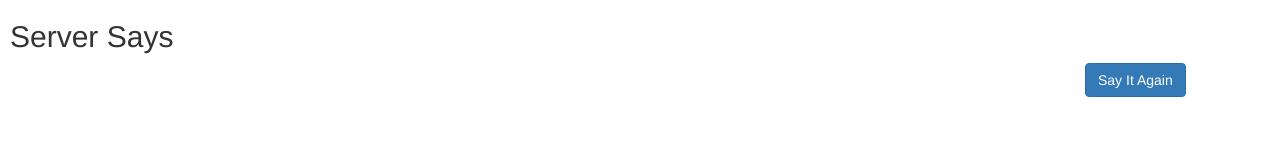
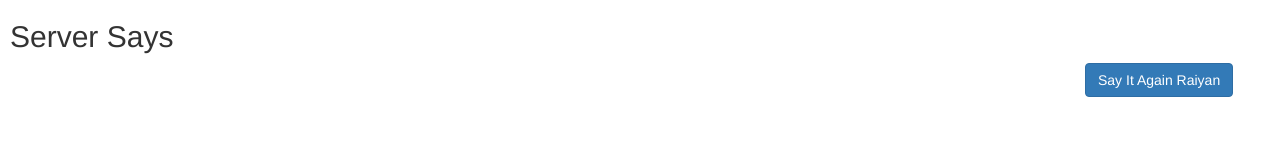
Before and after one commit to ds-ms/builddemo, a website: page public/index.html in a window 1280 px wide. Drawn offline with nearby package versions, Linux system fonts and the light colour scheme; some packages are replaced by stand-ins of ours; no server answers.

Commit message:
Update index.html

```diff
--- a/public/index.html
+++ b/public/index.html
@@ -22,7 +22,7 @@
                 </div>
             </div>
             <div class="col-xs-4 col-md-2">
-                <button class="btn btn-primary" ng-click="sayHelloToServer()">Say It Again</button>
+                <button class="btn btn-primary" ng-click="sayHelloToServer()">Say It Again Raiyan</button>
             </div>
         </div>
     </div>
```
